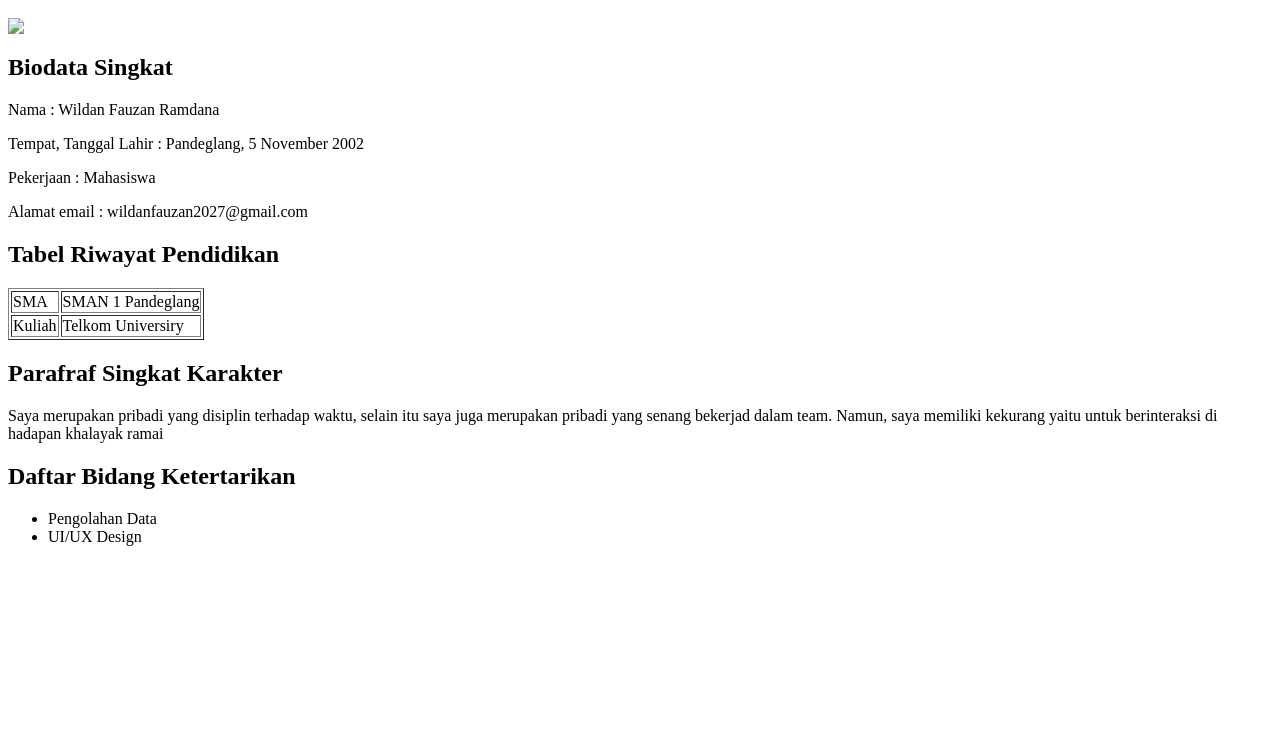
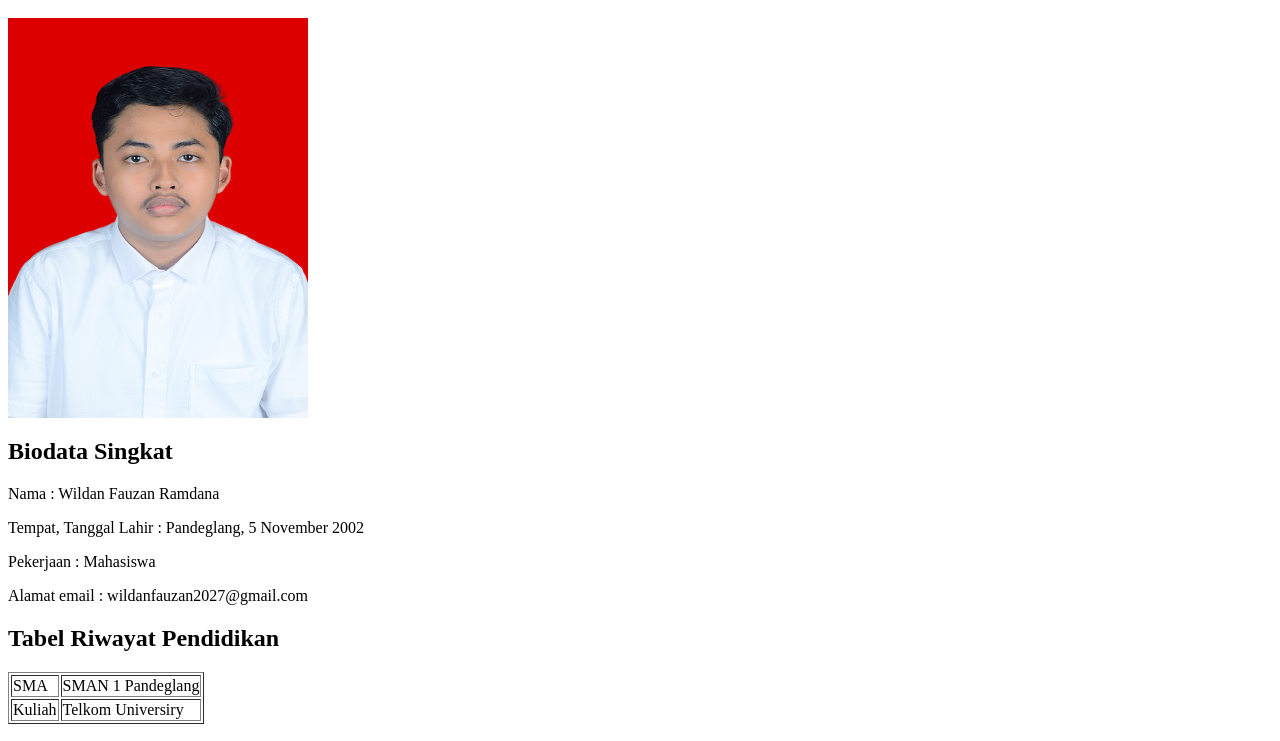
Before and after one commit to wildanfauzanr/wad_1, a plain HTML site: page index.html in a window 1280 px wide. Shown: the part 48-789 px from the top of the page. Drawn offline with Linux system fonts and the light colour scheme.

Commit message:
index.html

```diff
--- a/index.html
+++ b/index.html
@@ -4,7 +4,7 @@
     </head>
     <body>
         <h1>CV Online</h1>
-        <img src=photo-removebg-preview.png" />
+        <img src="photo-removebg-preview.png" />
         <h2>Biodata Singkat</h2>
         <p>Nama : Wildan Fauzan Ramdana</p>
         <p>Tempat, Tanggal Lahir : Pandeglang, 5 November 2002</p>
```
